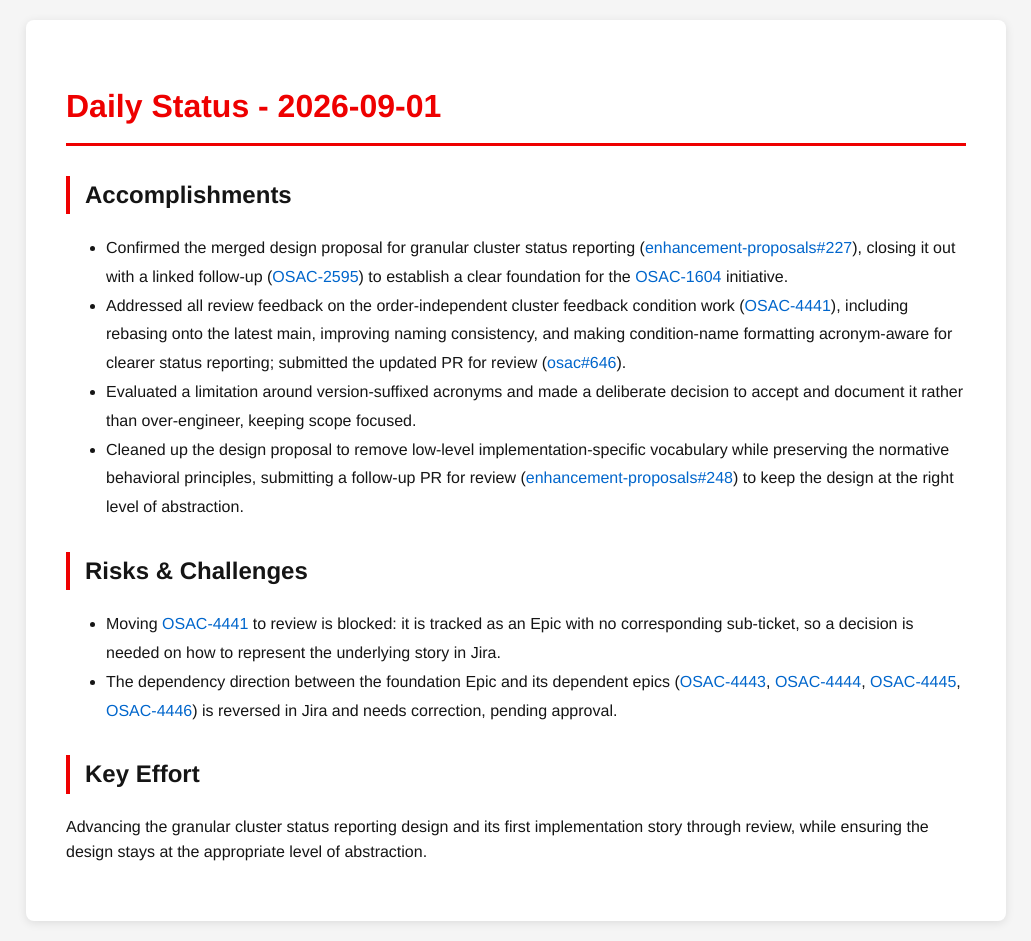
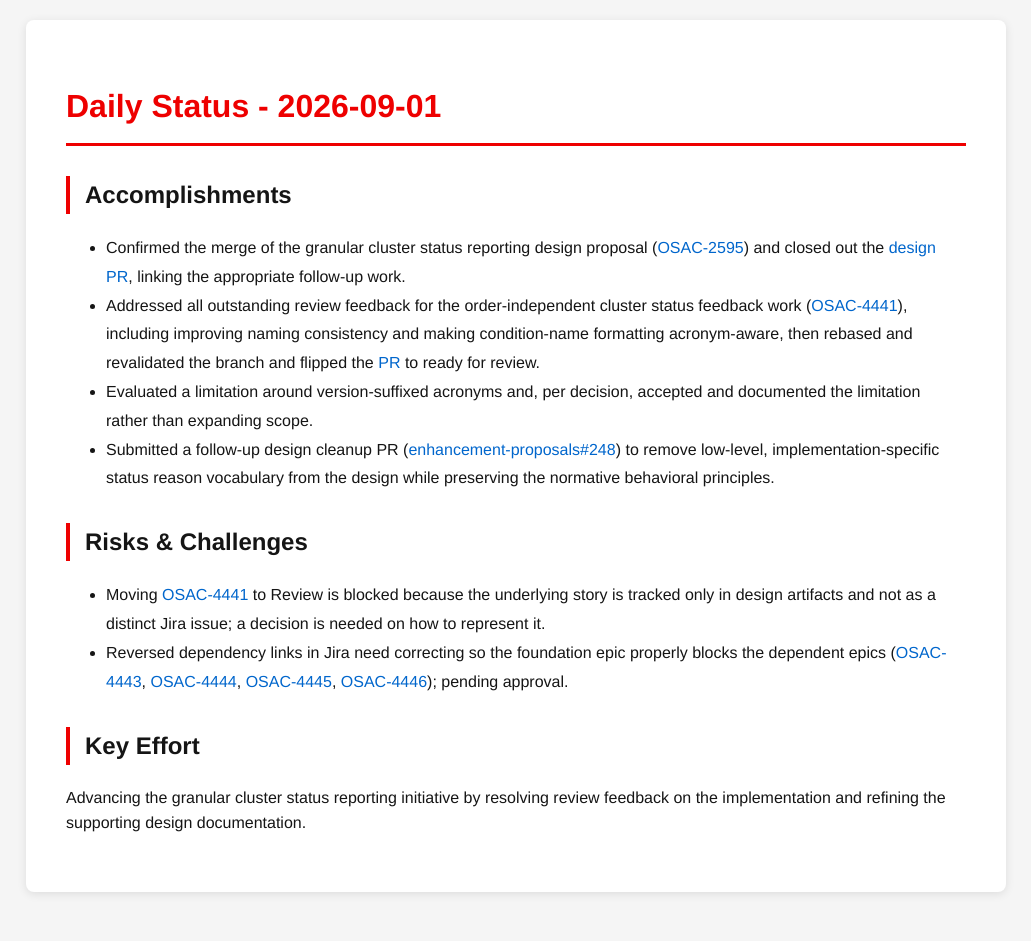
Before and after one commit to tzvatot/daily-status, a Jekyll site: the page built from 2026-09-01.md, in a window 1280 px wide. Shown: the whole page, without its empty margins (124-1155 px from the left). Built offline with Jekyll 4.4.1, drawn with Linux system fonts in a browser that asks for light colours; after the commit the page ends 912 px from its top, so only the background shows below that.

Commit message:
Daily status update - 2026-09-01

```diff
--- a/2026-09-01.md
+++ b/2026-09-01.md
@@ -7,14 +7,14 @@ date: 2026-09-01
 # Daily Status - 2026-09-01
 
 ## Accomplishments
-- Confirmed the merged design proposal for granular cluster status reporting ([enhancement-proposals#227](https://github.com/osac-project/enhancement-proposals/pull/227)), closing it out with a linked follow-up ([OSAC-2595](https://redhat.atlassian.net/browse/OSAC-2595)) to establish a clear foundation for the [OSAC-1604](https://redhat.atlassian.net/browse/OSAC-1604) initiative.
-- Addressed all review feedback on the order-independent cluster feedback condition work ([OSAC-4441](https://redhat.atlassian.net/browse/OSAC-4441)), including rebasing onto the latest main, improving naming consistency, and making condition-name formatting acronym-aware for clearer status reporting; submitted the updated PR for review ([osac#646](https://github.com/osac-project/osac/pull/646)).
-- Evaluated a limitation around version-suffixed acronyms and made a deliberate decision to accept and document it rather than over-engineer, keeping scope focused.
-- Cleaned up the design proposal to remove low-level implementation-specific vocabulary while preserving the normative behavioral principles, submitting a follow-up PR for review ([enhancement-proposals#248](https://github.com/osac-project/enhancement-proposals/pull/248)) to keep the design at the right level of abstraction.
+- Confirmed the merge of the granular cluster status reporting design proposal ([OSAC-2595](https://redhat.atlassian.net/browse/OSAC-2595)) and closed out the [design PR](https://github.com/osac-project/enhancement-proposals/pull/227), linking the appropriate follow-up work.
+- Addressed all outstanding review feedback for the order-independent cluster status feedback work ([OSAC-4441](https://redhat.atlassian.net/browse/OSAC-4441)), including improving naming consistency and making condition-name formatting acronym-aware, then rebased and revalidated the branch and flipped the [PR](https://github.com/osac-project/osac/pull/646) to ready for review.
+- Evaluated a limitation around version-suffixed acronyms and, per decision, accepted and documented the limitation rather than expanding scope.
+- Submitted a follow-up design cleanup PR ([enhancement-proposals#248](https://github.com/osac-project/enhancement-proposals/pull/248)) to remove low-level, implementation-specific status reason vocabulary from the design while preserving the normative behavioral principles.
 
 ## Risks & Challenges
-- Moving [OSAC-4441](https://redhat.atlassian.net/browse/OSAC-4441) to review is blocked: it is tracked as an Epic with no corresponding sub-ticket, so a decision is needed on how to represent the underlying story in Jira.
-- The dependency direction between the foundation Epic and its dependent epics ([OSAC-4443](https://redhat.atlassian.net/browse/OSAC-4443), [OSAC-4444](https://redhat.atlassian.net/browse/OSAC-4444), [OSAC-4445](https://redhat.atlassian.net/browse/OSAC-4445), [OSAC-4446](https://redhat.atlassian.net/browse/OSAC-4446)) is reversed in Jira and needs correction, pending approval.
+- Moving [OSAC-4441](https://redhat.atlassian.net/browse/OSAC-4441) to Review is blocked because the underlying story is tracked only in design artifacts and not as a distinct Jira issue; a decision is needed on how to represent it.
+- Reversed dependency links in Jira need correcting so the foundation epic properly blocks the dependent epics ([OSAC-4443](https://redhat.atlassian.net/browse/OSAC-4443), [OSAC-4444](https://redhat.atlassian.net/browse/OSAC-4444), [OSAC-4445](https://redhat.atlassian.net/browse/OSAC-4445), [OSAC-4446](https://redhat.atlassian.net/browse/OSAC-4446)); pending approval.
 
 ## Key Effort
-Advancing the granular cluster status reporting design and its first implementation story through review, while ensuring the design stays at the appropriate level of abstraction.
+Advancing the granular cluster status reporting initiative by resolving review feedback on the implementation and refining the supporting design documentation.
```
